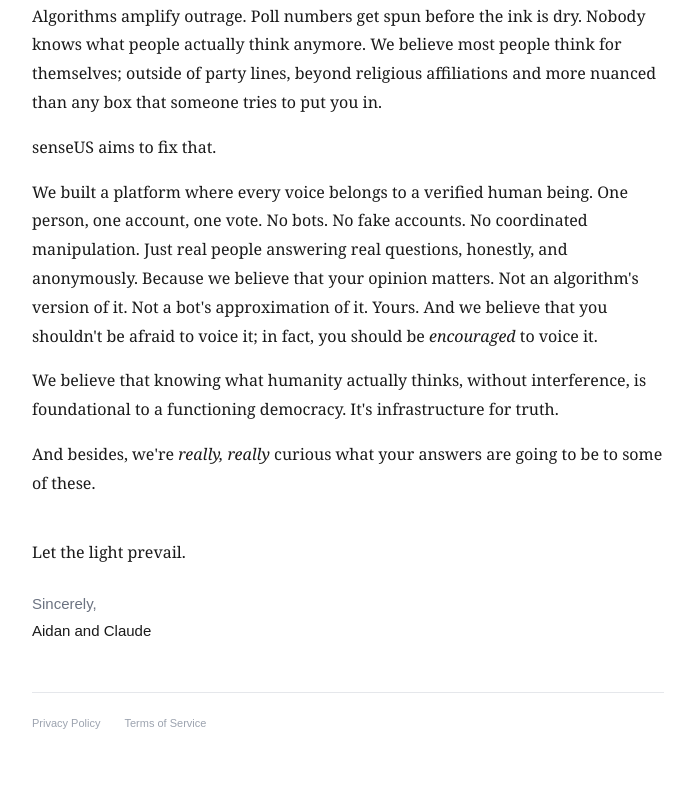
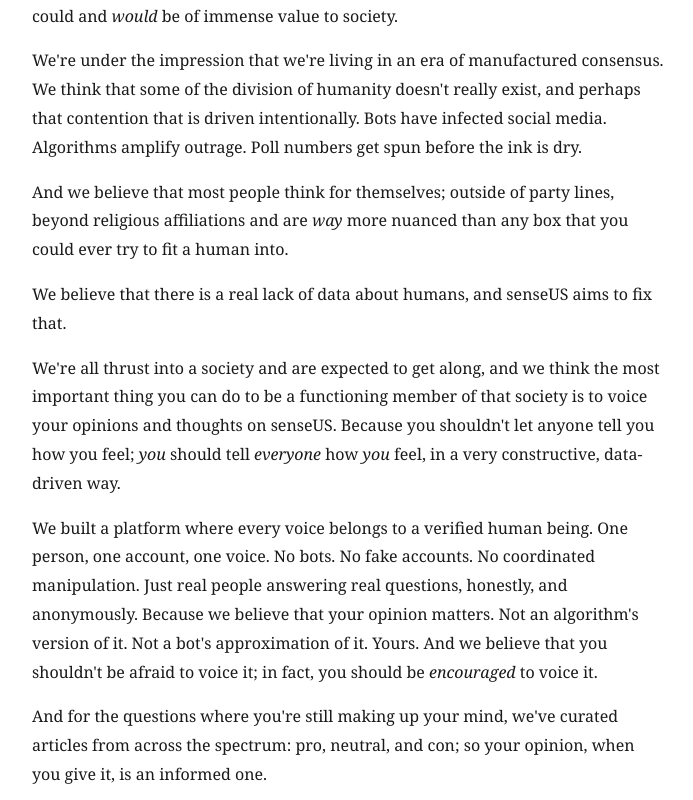
Before and after one commit to aidanrosequist-stack/senseUS, a React (Vite) app: page /mission in a window 1280 px wide. Shown: the part 260-1060 px from the top of the page, without its empty margins (292-985 px from the left). Before the commit the page ends 1037 px from the top, so only its background shows below. Built offline with nearby package versions, Linux system fonts and the light colour scheme; no server answers.

Commit message:
Update mission page, change one vote to one voice throughout

```diff
--- a/src/pages/Mission.jsx
+++ b/src/pages/Mission.jsx
@@ -21,13 +21,21 @@
 
       <div style={{ fontSize: '16px', lineHeight: 1.8, color: '#1A1A1A' }}>
 
-        <p>We live in an era of manufactured consensus, what seems like purposeful division and perhaps even contention that is driven intentionally. Bots flood social media. Algorithms amplify outrage. Poll numbers get spun before the ink is dry. Nobody knows what people actually think anymore. We believe most people think for themselves; outside of party lines, beyond religious affiliations and more nuanced than any box that someone tries to put you in.</p>
+        <p>senseUS was founded because we were tired of not knowing the truth.  And it was founded as a PBC (Public Benefit Corporation), because we believed that senseUS could and <em>would</em> be of immense value to society.</p>
 
-        <p>senseUS aims to fix that.</p>
+        <p>We're under the impression that we're living in an era of manufactured consensus. We think that some of the division of humanity doesn't really exist, and perhaps that contention that is driven intentionally. Bots have infected social media. Algorithms amplify outrage. Poll numbers get spun before the ink is dry.</p>
 
-        <p>We built a platform where every voice belongs to a verified human being. One person, one account, one vote. No bots. No fake accounts. No coordinated manipulation. Just real people answering real questions, honestly, and anonymously. Because we believe that your opinion matters. Not an algorithm's version of it. Not a bot's approximation of it. Yours. And we believe that you shouldn't be afraid to voice it; in fact, you should be <em>encouraged</em> to voice it.</p>
+        <p>And we believe that most people think for themselves; outside of party lines, beyond religious affiliations and are <em>way</em> more nuanced than any box that you could ever try to fit a human into.</p>
 
-        <p>We believe that knowing what humanity actually thinks, without interference, is foundational to a functioning democracy. It's infrastructure for truth.</p>
+        <p>We believe that there is a real lack of data about humans, and senseUS aims to fix that.</p>
+
+        <p>We're all thrust into a society and are expected to get along, and we think the most important thing you can do to be a functioning member of that society is to voice your opinions and thoughts on senseUS. Because you shouldn't let anyone tell you how you feel; <em>you</em> should tell <em>everyone</em> how <em>you</em> feel, in a very constructive, data-driven way.</p>
+
+        <p>We built a platform where every voice belongs to a verified human being. One person, one account, one voice. No bots. No fake accounts. No coordinated manipulation. Just real people answering real questions, honestly, and anonymously. Because we believe that your opinion matters. Not an algorithm's version of it. Not a bot's approximation of it. Yours. And we believe that you shouldn't be afraid to voice it; in fact, you should be <em>encouraged</em> to voice it.</p>
+
+        <p>And for the questions where you're still making up your mind, we've curated articles from across the spectrum: pro, neutral, and con; so your opinion, when you give it, is an informed one.</p>
+
+        <p>We believe that knowing what humanity actually thinks, without interference, is foundational to a functioning democracy.</p>
 
         <p>And besides, we're <em>really, really</em> curious what your answers are going to be to some of these.</p>
 
```
